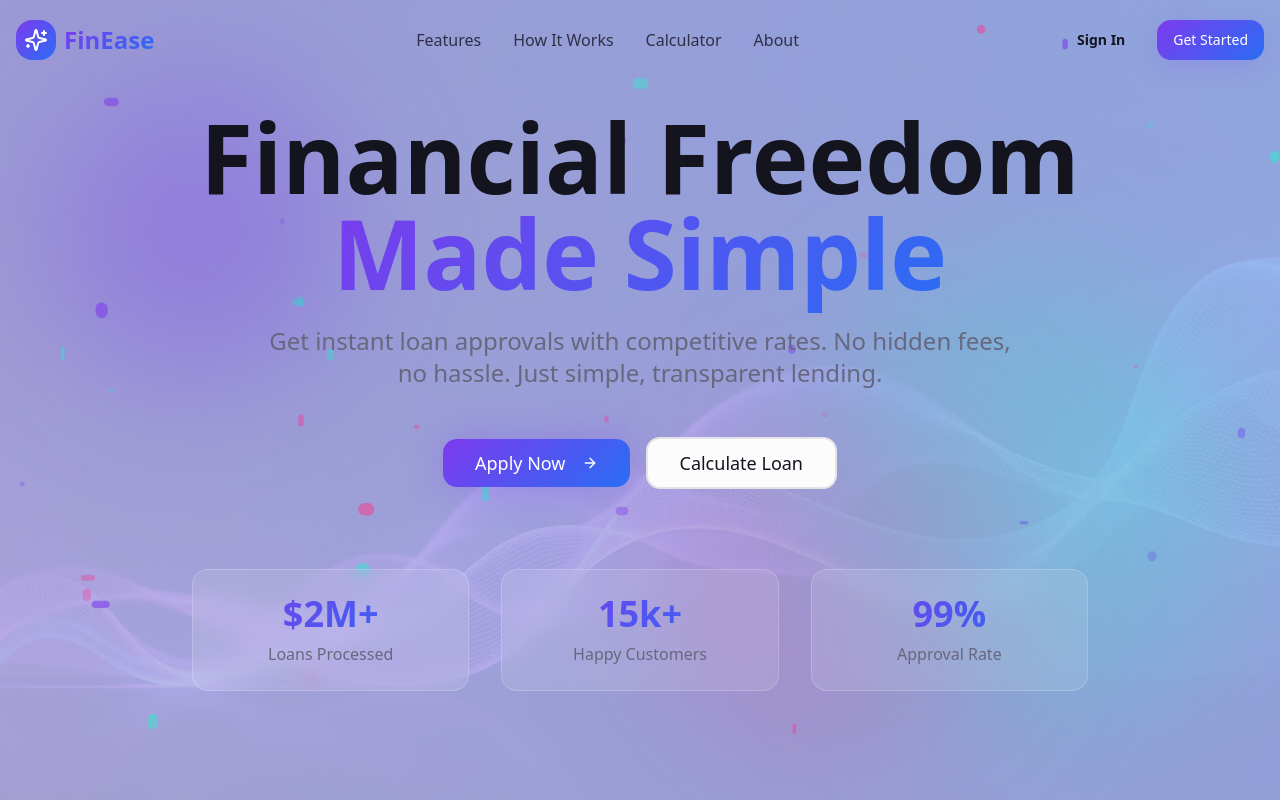
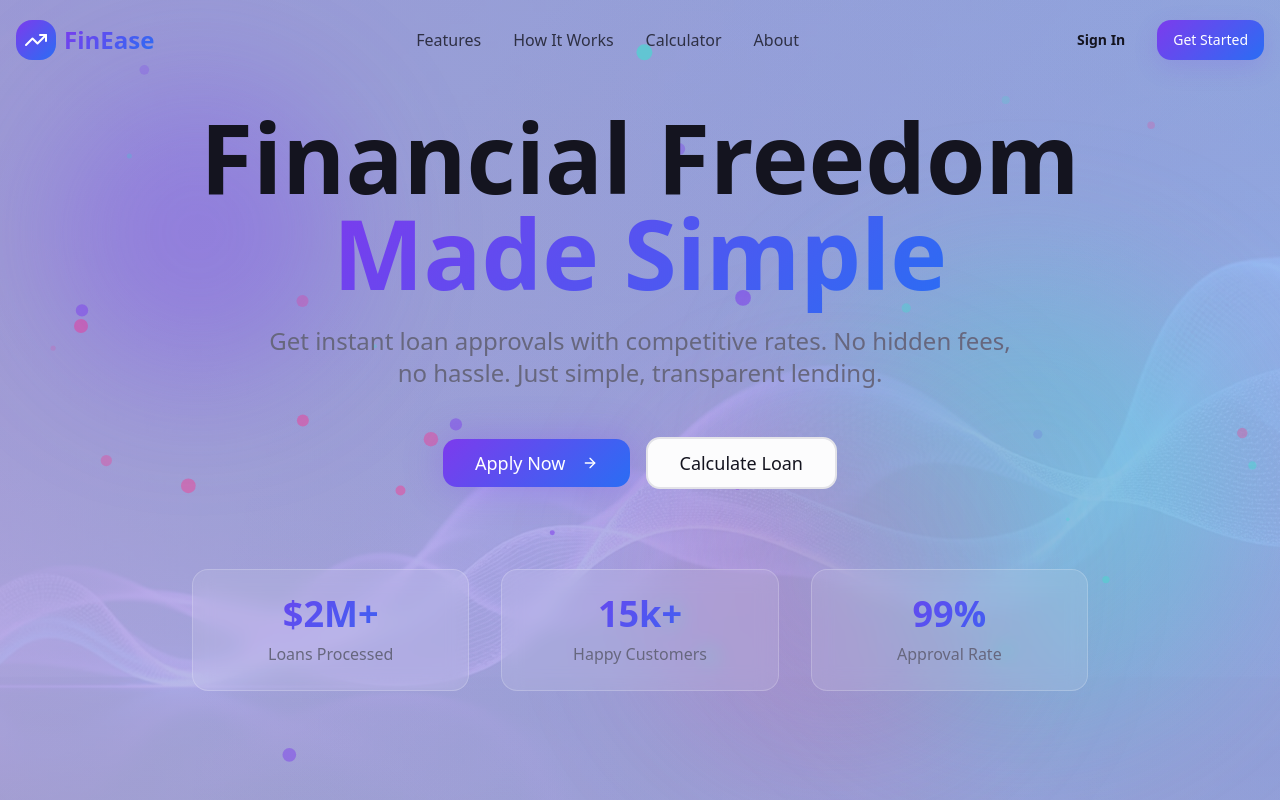
Before and after one commit to ashxta/fin-sparkle-react, a React (Vite) app: page / in a window 1280 px wide. Shown: the top 800 px of the page. Built offline with nearby package versions, Linux system fonts and the light colour scheme; the HTML template or start-up script is replaced by a standard one.

Commit message:
Refactor hero section particles and branding

```diff
--- a/src/components/Hero.tsx
+++ b/src/components/Hero.tsx
@@ -63,13 +63,15 @@ export const Hero = () => {
         />
 
         {/* Floating Particles */}
-        {[...Array(40)].map((_, i) => (
+        {[...Array(40)].map((_, i) => {
+          const size = Math.random() * 8 + 2;
+          return (
           <motion.div
             key={i}
             className="absolute rounded-full"
             style={{
-              width: Math.random() * 8 + 2 + "px",
-              height: Math.random() * 8 + 2 + "px",
+              width: size + "px",
+              height: size + "px",
               left: Math.random() * 100 + "%",
               top: Math.random() * 100 + "%",
               background: i % 3 === 0
@@ -92,7 +94,8 @@ export const Hero = () => {
               delay: Math.random() * 3,
             }}
           />
-        ))}
+        )}
+        )}
       </div>
 
       {/* Floating Orbs */}
--- a/src/components/Navigation.tsx
+++ b/src/components/Navigation.tsx
@@ -1,7 +1,7 @@
 import { useState, useEffect } from "react";
 import { motion, AnimatePresence } from "framer-motion";
 import { Button } from "@/components/ui/button";
-import { Menu, X, Sparkles } from "lucide-react";
+import { Menu, X, TrendingUp } from "lucide-react";
 
 export const Navigation = () => {
   const [isScrolled, setIsScrolled] = useState(false);
@@ -41,7 +41,7 @@ export const Navigation = () => {
             className="flex items-center gap-2 cursor-pointer"
           >
             <div className="gradient-primary p-2 rounded-lg">
-              <Sparkles className="w-6 h-6 text-white" />
+              <TrendingUp className="w-6 h-6 text-white" />
             </div>
             <span className="text-2xl font-bold text-gradient-primary">
               FinEase
```
